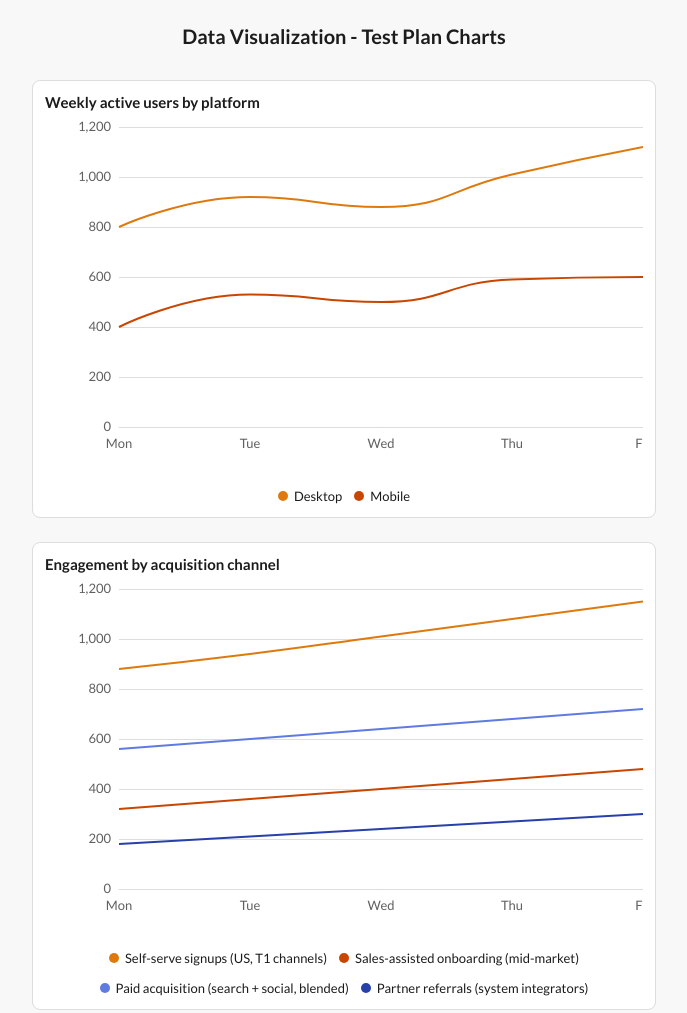
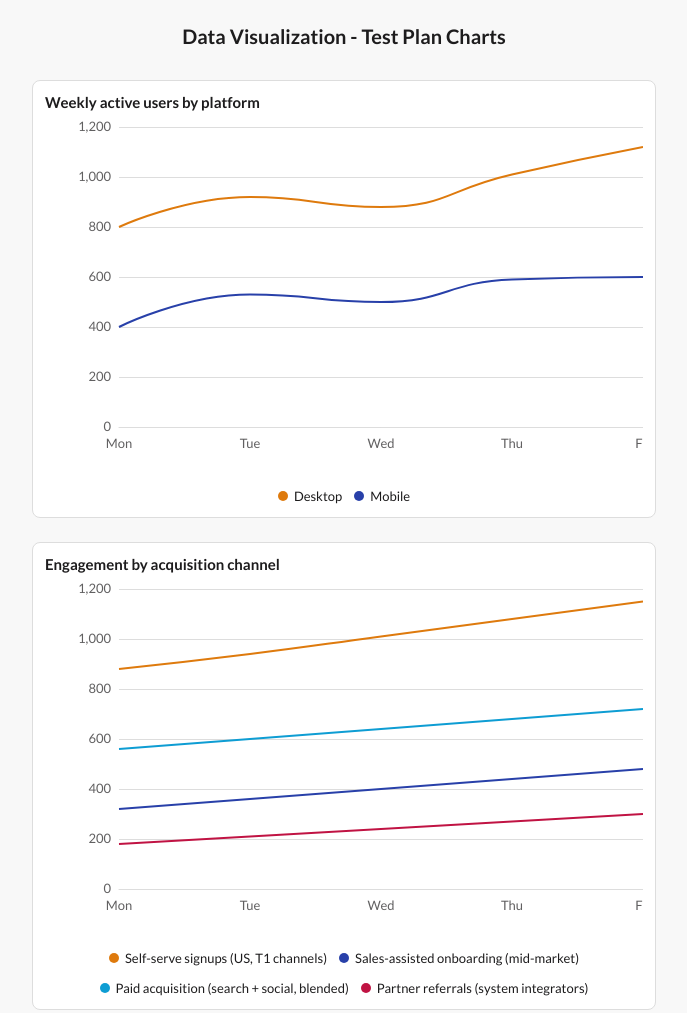
Before and after one commit to cratanakelley-creator/dataviz-test-plan, a plain HTML site: page index.html in a window 1280 px wide. Shown: the top 1013 px of the page, without its empty margins (296-983 px from the left). Drawn offline with nearby package versions, Linux system fonts and the light colour scheme.

Commit message:
Update index.html
claude fixing color order

```diff
--- a/index.html
+++ b/index.html
@@ -123,7 +123,7 @@ if (typeof echarts === 'undefined') {
 	throw new Error('ECharts not loaded');
 }
 
-var PALETTE = ['#DE7A0D', '#C84600', '#5F7BE1', '#2840A9', '#20A271', '#007A5A', '#0E9DD3', '#0B527B', '#EF3E75', '#C01343', '#C474D3', '#611F69'];
+var PALETTE = ['#DE7A0D', '#2840A9', '#0E9DD3', '#C01343', '#20A271', '#C84600', '#C474D3', '#0B527B', '#5F7BE1', '#611F69', '#EF3E75', '#007A5A'];
 var AXIS_LINE = '#DDDDDD';
 var AXIS_TICK = '#616061';
 var FONT_FAMILY = 'Lato, sans-serif';
@@ -144,7 +144,7 @@ function cartesianBase(categories, boundaryGap) {
 		textStyle: { fontFamily: FONT_FAMILY },
 		legend: { show: false },
 		grid: { left: 74, right: 0, top: 8, bottom: 52, containLabel: false },
-		tooltip: { trigger: 'axis', textStyle: { fontFamily: FONT_FAMILY, fontSize: 13 } },
+		tooltip: { trigger: 'axis', order: 'seriesAsc', textStyle: { fontFamily: FONT_FAMILY, fontSize: 13 } },
 		xAxis: {
 			type: 'category',
 			data: categories,
```
